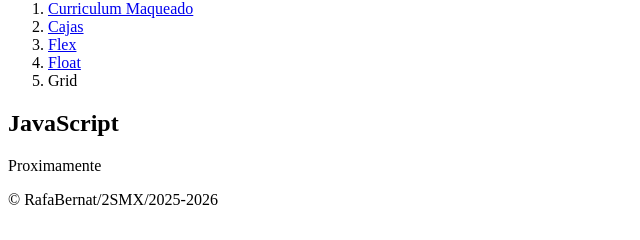
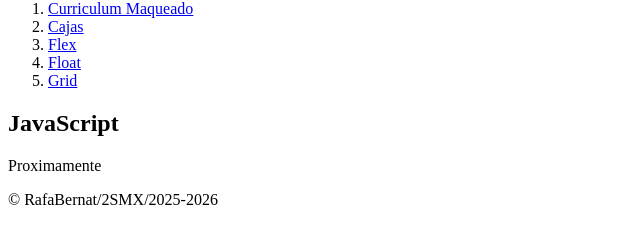
Before and after one commit to Rafa-Fett/Aplicaciones-Web, a plain HTML site: page index.html in a window 1280 px wide. Shown: the part 372-612 px from the top of the page, 0-640 px from the left. Drawn offline with Linux system fonts and the light colour scheme.

Commit message:
Update index.html

```diff
--- a/index.html
+++ b/index.html
@@ -29,7 +29,7 @@
         <li><a href="CSS3 Cajas/CSS3 Cajas">Cajas</a></li>
         <li><a href="CSS3 EjercicioFlex/Ejercicio Flex">Flex</a></li>
         <li><a href="Posicionamiento Float/CSS3 Float">Float</a></li>
-        <li><a href="Posicionamiento Grid/Grid"></a>Grid</li>
+        <li><a href="Posicionamiento Grid/Grid">Grid</a></li>
     </ol>
 
     </Table>
```
